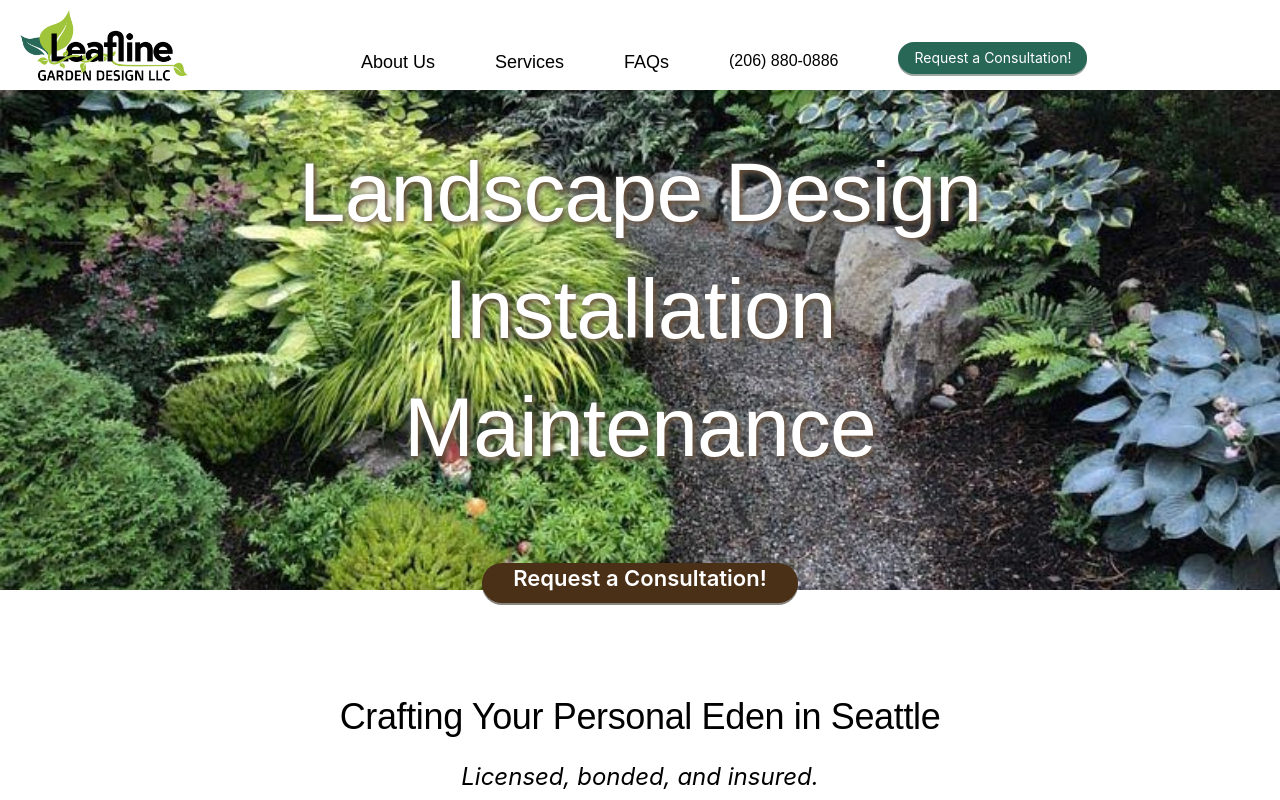
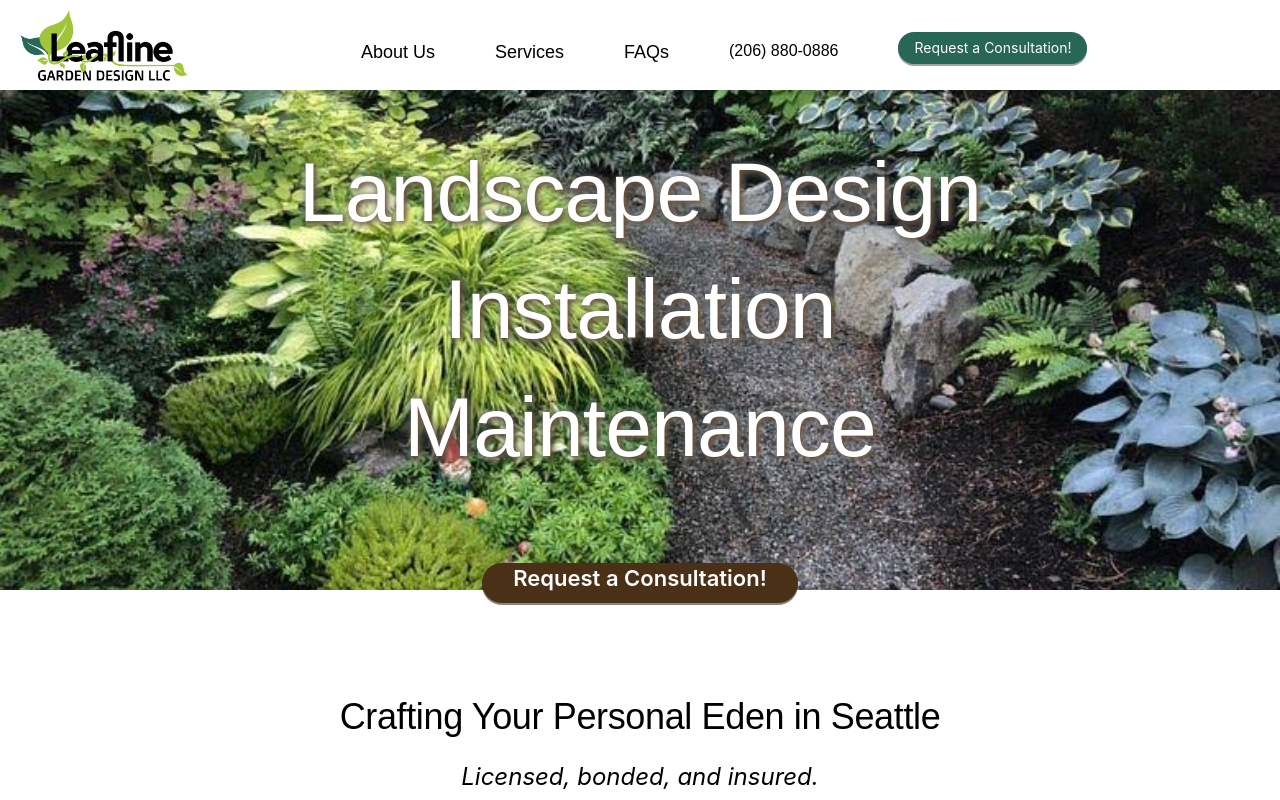
Before and after one commit to patriciamcphee/leafline, a React (Create React App) app: page / in a window 1280 px wide. Shown: the top 800 px of the page. Built offline with nearby package versions, Linux system fonts and the light colour scheme.

Commit message:
fix navbar links

```diff
--- a/public/landscape-request.html
+++ b/public/landscape-request.html
@@ -4,6 +4,7 @@
 	<style>
 		body {
 				margin: 0;
+				align-items: center;
 		}
 </style>
 <meta charset="utf-8">
--- a/src/components/Navbar/Navbar.js
+++ b/src/components/Navbar/Navbar.js
@@ -34,6 +34,7 @@ function Navbar() {
           {/* logo */}
           <a href="https://www.leaflinegarden.design"><img src="/final-logo.png" height="74px" alt="main logo" /></a>
 
+
           <ul className={`${styles.navMenu} ${isActive ? styles.active : ''}`}>
 
             <li onClick={removeActive}>
--- a/src/components/Navbar/styles.module.css
+++ b/src/components/Navbar/styles.module.css
@@ -5,12 +5,17 @@
 
 }
 
+/*
 .links {
   vertical-align: bottom;
 }
-
+*/
 
 /* default styling */
+
+.alignBottom {
+  margin-top: 30px;
+}
 
 ul {
   margin-top: 20px;
@@ -20,12 +25,8 @@ ul {
   list-style-type: none; /* Remove bullets */
   padding: 0; /* Remove padding */
   margin: 0; /* Remove margins */
-  margin-top: 30px;
 }
 
-.listAdustment {
-  margin: 60px 0;
-}
 
 
 a {
@@ -56,11 +57,11 @@ a {
 .navMenu {
   display: flex;
   justify-content: space-between;
-  align-items: right;
+  justify-items: right;
   gap: 60px;
   list-style-type: none; /* Remove bullets */
   padding: 0; /* Remove padding */
-  margin-top: 10px;
+  margin-top: 30px;
 
 }
 
```
